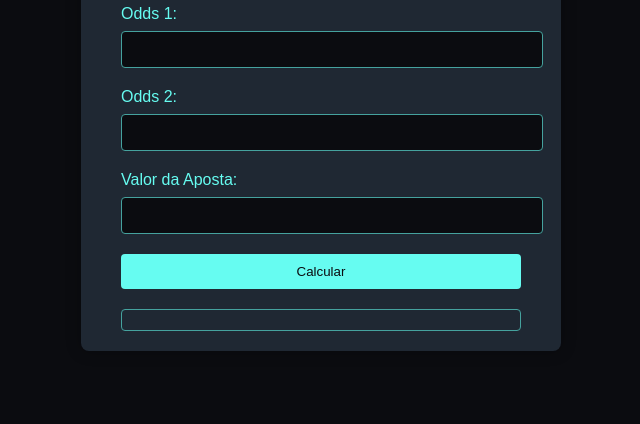
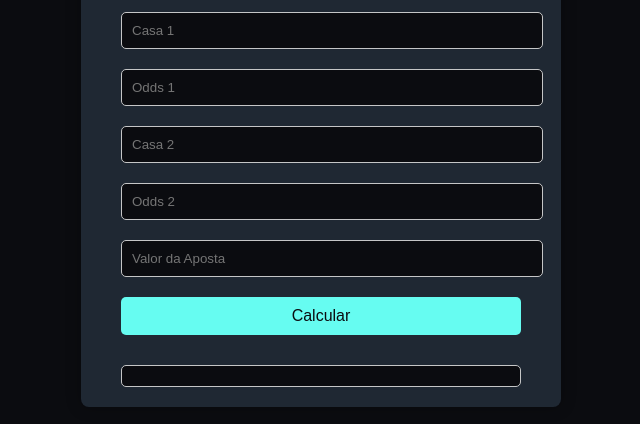
Before and after one commit to primeeight88/calculadora, a plain HTML site: page index.html in a window 1280 px wide. Shown: the part 376-800 px from the top of the page, without its empty margins (319-959 px from the left). Drawn offline with Linux system fonts and the light colour scheme.

Commit message:
index.html

```diff
--- a/index.html
+++ b/index.html
@@ -16,7 +16,6 @@
             align-items: center;
             height: 100vh;
         }
-
         .container {
             background-color: #1f2833;
             padding: 20px 40px;
@@ -26,113 +25,85 @@
             max-width: 400px;
             text-align: center;
         }
-
         img {
             max-width: 100%;
-            height: auto;
+            width: 200px;
             margin-bottom: 20px;
         }
-
-        h1 {
-            color: #66fcf1;
-            margin-bottom: 20px;
-            font-size: 24px;
-        }
-
-        label {
-            display: block;
-            margin-bottom: 8px;
-            color: #66fcf1;
-            text-align: left;
-        }
-
-        input[type="text"], input[type="button"] {
+        input[type="text"], input[type="number"] {
             width: 100%;
             padding: 10px;
-            margin-bottom: 20px;
-            border: 1px solid #45a29e;
-            border-radius: 4px;
+            margin: 10px 0;
+            border: 1px solid #c5c6c7;
+            border-radius: 5px;
             background-color: #0b0c10;
             color: #c5c6c7;
         }
-
-        input[type="button"] {
+        button {
+            width: 100%;
+            padding: 10px;
             background-color: #66fcf1;
+            border: none;
+            border-radius: 5px;
             color: #0b0c10;
-            border: none;
+            font-size: 16px;
             cursor: pointer;
-            transition: background-color 0.3s;
-            margin-bottom: 0; /* remove o espaço extra abaixo do botão */
+            margin: 10px 0;
         }
-
-        input[type="button"]:hover {
+        button:hover {
             background-color: #45a29e;
         }
-
-        #result {
+        .result {
             margin-top: 20px;
             padding: 10px;
-            border: 1px solid #45a29e;
-            border-radius: 4px;
-            background-color: #1f2833;
-            color: #c5c6c7;
+            border: 1px solid #c5c6c7;
+            border-radius: 5px;
+            background-color: #0b0c10;
         }
     </style>
 </head>
 <body>
     <div class="container">
-        <img src="logo prime.png" alt="Prime Sports Arbitrage Specialist" width="200">
+        <img src="logo prime.png" alt="Logo">
         <h1>Calculadora de Arbitragem</h1>
-        <form id="arbitrageForm">
-            <label for="odds1">Odds 1:</label>
-            <input type="text" id="odds1" name="odds1">
-            <label for="odds2">Odds 2:</label>
-            <input type="text" id="odds2" name="odds2">
-            <label for="stake">Valor da Aposta:</label>
-            <input type="text" id="stake" name="stake">
-            <input type="button" value="Calcular" onclick="calculateArbitrage()">
-        </form>
-        <div id="result"></div>
+        <input type="text" id="casa1" placeholder="Casa 1" readonly>
+        <input type="text" id="odds1" placeholder="Odds 1">
+        <input type="text" id="casa2" placeholder="Casa 2" readonly>
+        <input type="text" id="odds2" placeholder="Odds 2">
+        <input type="number" id="valor" placeholder="Valor da Aposta">
+        <button onclick="calcular()">Calcular</button>
+        <div class="result" id="result"></div>
     </div>
     <script>
-        function getParameterByName(name, url = window.location.href) {
+        function getParameterByName(name) {
+            const url = window.location.href;
             name = name.replace(/[\[\]]/g, '\\$&');
-            let regex = new RegExp('[?&]' + name + '(=([^&#]*)|&|#|$)');
-            let results = regex.exec(url);
+            const regex = new RegExp('[?&]' + name + '(=([^&#]*)|&|#|$)');
+            const results = regex.exec(url);
             if (!results) return null;
             if (!results[2]) return '';
             return decodeURIComponent(results[2].replace(/\+/g, ' '));
         }
 
-        function calculateArbitrage() {
-            let odds1 = parseFloat(document.getElementById('odds1').value);
-            let odds2 = parseFloat(document.getElementById('odds2').value);
-            let stake = parseFloat(document.getElementById('stake').value);
+        window.onload = function() {
+            document.getElementById('casa1').value = getParameterByName('casa1');
+            document.getElementById('odds1').value = getParameterByName('od1');
+            document.getElementById('casa2').value = getParameterByName('casa2');
+            document.getElementById('odds2').value = getParameterByName('od2');
+        };
 
-            if (isNaN(odds1) || isNaN(odds2) || isNaN(stake)) {
-                alert('Por favor, insira valores válidos.');
+        function calcular() {
+            const odds1 = parseFloat(document.getElementById('odds1').value);
+            const odds2 = parseFloat(document.getElementById('odds2').value);
+            const valor = parseFloat(document.getElementById('valor').value);
+            if (isNaN(odds1) || isNaN(odds2) || isNaN(valor)) {
+                alert("Por favor, preencha todos os campos corretamente.");
                 return;
             }
-
-            let stake1 = stake / (1 + (odds1 / odds2));
-            let stake2 = stake - stake1;
-
-            let casa1 = getParameterByName('casa1');
-            let casa2 = getParameterByName('casa2');
-
-            document.getElementById('result').innerText = `Aposte ${stake1.toFixed(2)} na ${casa1} e ${stake2.toFixed(2)} na ${casa2}.`;
+            const valorCasa1 = (valor / (1 + (odds1 / odds2))).toFixed(2);
+            const valorCasa2 = (valor / (1 + (odds2 / odds1))).toFixed(2);
+            document.getElementById('result').innerText = `Aposte ${valorCasa1} na Casa 1 e ${valorCasa2} na Casa 2.`;
         }
-
-        window.onload = function() {
-            let odds1 = getParameterByName('odds1');
-            let odds2 = getParameterByName('odds2');
-            let casa1 = getParameterByName('casa1');
-            let casa2 = getParameterByName('casa2');
-            if (odds1 && odds2) {
-                document.getElementById('odds1').value = odds1;
-                document.getElementById('odds2').value = odds2;
-            }
-        };
     </script>
 </body>
 </html>
```
